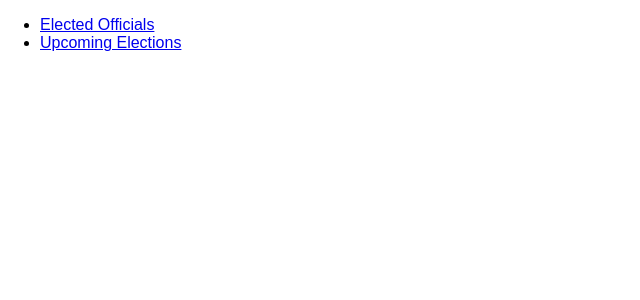
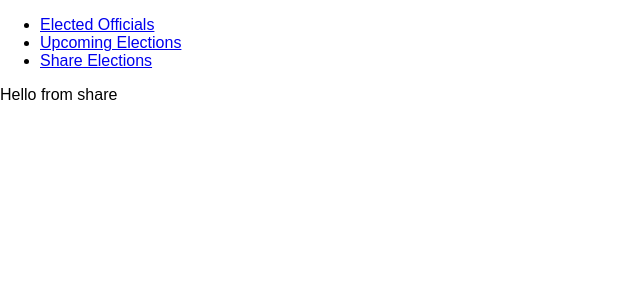
Before and after one commit to Bart369/Time-To-Vote, a React (Create React App) app in the folder client/: page /share in a window 1280 px wide. Shown: the top 300 px of the page, without its empty margins (0-640 px from the left). Built offline with nearby package versions, Linux system fonts and the light colour scheme; no server answers.

Commit message:
link/route to share component

```diff
--- a/client/src/App.js
+++ b/client/src/App.js
@@ -14,8 +14,9 @@ class App extends Component {
       <Router>
         <div>
           <Header />
-          <Route exact path= '/' render = {props => (<Controller currentPage='electedofficials' />)} />
+          <Route exact path = '/' render = {props => (<Controller currentPage='electedofficials' />)} />
           <Route exact path = '/elections' render = {props => (<Controller currentPage='elections' />)}/>
+          <Route exact path = '/share' render = {props => (<Controller currentPage='share' />)}/>
         </div>
       </Router>
     )
--- a/client/src/components/Controller.jsx
+++ b/client/src/components/Controller.jsx
@@ -1,6 +1,7 @@
 import React from 'react'
 import Elections from './Elections'
 import ElectedOfficials from './ElectedOfficials'
+import Share from './Share'
 
 class Controller extends React.Component{
     constructor(props){
@@ -48,15 +49,18 @@ class Controller extends React.Component{
         switch(this.state.loadPage){
             case 'elections':
                 return <Elections
-                            electionsData = {this.state.electionsData}
-                            electionsDataLoaded = {this.state.electionsDataLoaded}
+                        electionsData = {this.state.electionsData}
+                        electionsDataLoaded = {this.state.electionsDataLoaded}
                         />
+                break;
+            case 'share':
+                return <Share />
                 break;
             default:
                 return <ElectedOfficials
-                            addressSubmit={this.addressSubmit}
-                            officialsData = {this.state.officialsData}
-                            dataLoaded = {this.state.dataLoaded}
+                        addressSubmit={this.addressSubmit}
+                        officialsData = {this.state.officialsData}
+                        dataLoaded = {this.state.dataLoaded}
                         />
                 break;
         }
--- /dev/null
+++ b/client/src/components/Share.jsx
@@ -0,0 +1,20 @@
+import React from 'react'
+
+class Share extends React.Component{
+    constructor(){
+        super()
+        this.state = {
+
+        }
+
+    }
+
+    render(){
+        return(
+           <p>Hello from share</p>
+        )
+    }
+
+}
+
+export default Share
--- a/client/src/components/header.jsx
+++ b/client/src/components/header.jsx
@@ -8,6 +8,7 @@ const Header = () =>{
                 <ul>
                     <li><Link to='/'>Elected Officials</Link></li>
                     <li><Link to='/elections'>Upcoming Elections</Link></li>
+                    <li><Link to='/share'>Share Elections</Link></li>
                 </ul>
             </nav>
         </header>
```
Also changed, not shown: client/src/components/elections.jsx (+1 -9 lines).
